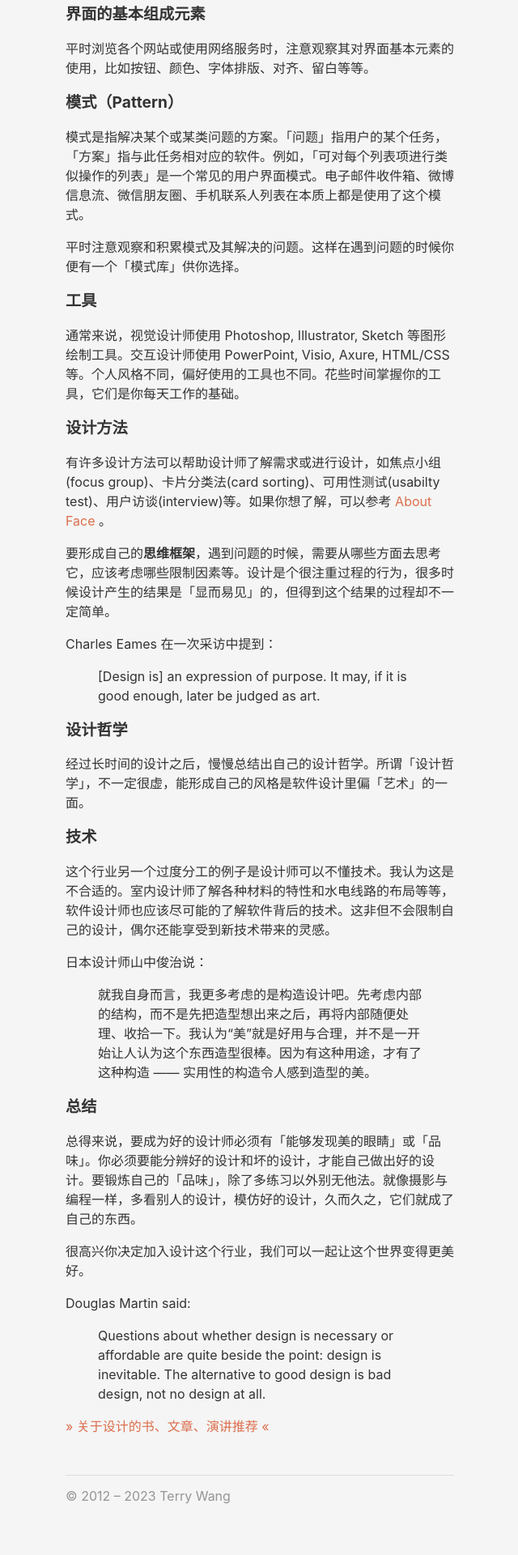
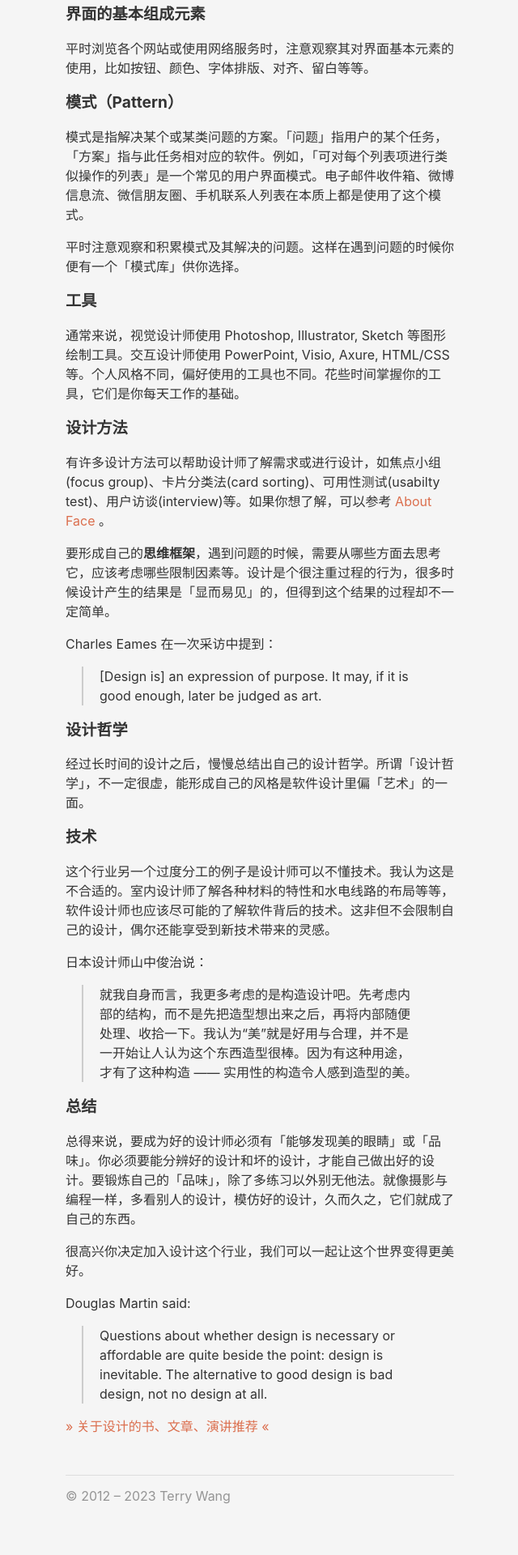
Before and after one commit to lvterry/lvterry.github.io, a Jekyll site: the page built from _posts/2014-05-29-how-to-become-a-better-designer.md, in a window 1280 px wide. Shown: the part 1074-2994 px from the top of the page at 81% size, without its empty margins (319-959 px from the left). Built offline with Jekyll 4.4.1, drawn with Linux system fonts in a browser that asks for light colours.

Commit message:
style blockquote

```diff
--- a/assets/css/styles.css
+++ b/assets/css/styles.css
@@ -39,6 +39,18 @@ a, a:active {
 
 a:visited {
   color: var(--link-visited-color);
+}
+
+blockquote {
+  border-left: 2px solid #ccc;
+  margin-left: 20px;
+  padding-left: 20px;
+}
+
+img + em {
+  font-size: 0.9rem;
+  color: var(--text-weak-color);
+  font-style: normal;
 }
 
 .weak {
```
